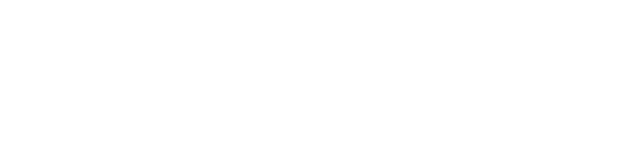
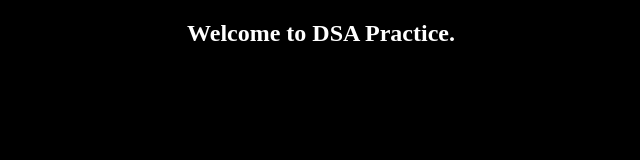
Before and after one commit to itsMinar/dsa-practice, a website built with Vite: page index.html in a window 1280 px wide. Shown: the whole page, without its empty margins (319-959 px from the left). Built offline with nearby package versions, Linux system fonts and the light colour scheme.

Commit message:
Make the Environment better

```diff
--- a/index.html
+++ b/index.html
@@ -4,10 +4,19 @@
     <meta charset="UTF-8" />
     <link rel="icon" type="image/svg+xml" href="/vite.svg" />
     <meta name="viewport" content="width=device-width, initial-scale=1.0" />
-    <title>Vite + TS</title>
+    <title>DSA Practice</title>
+    <style>
+      body {
+        background-color: black;
+        color: white;
+        text-align: center;
+      }
+    </style>
   </head>
   <body>
-    <div id="app"></div>
+    <div id="app">
+      <h2>Welcome to DSA Practice.</h2>
+    </div>
     <script type="module" src="/src/main.ts"></script>
   </body>
 </html>
--- a/src/main.ts
+++ b/src/main.ts
@@ -0,0 +1 @@
+console.log('Hello from Console');
```
